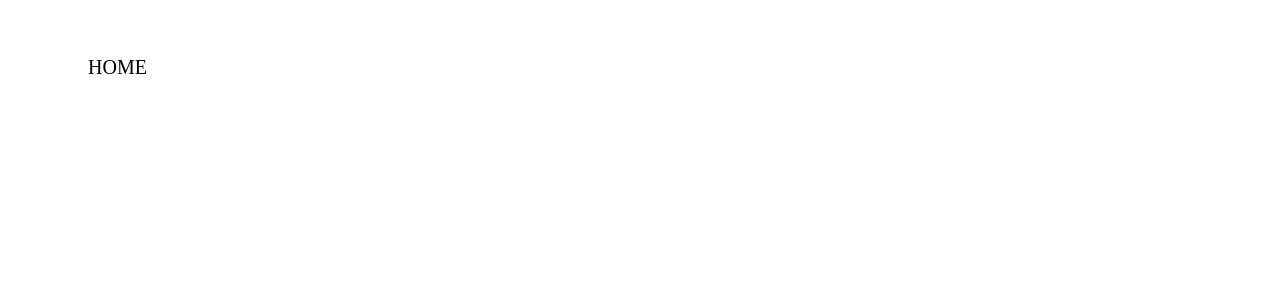
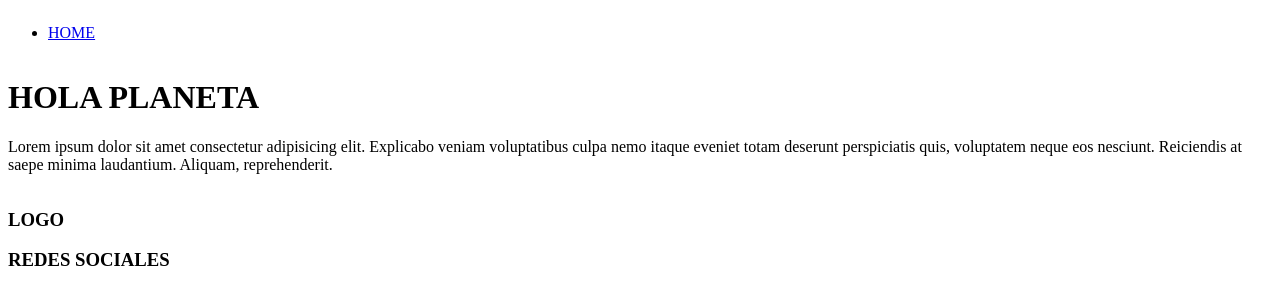
Before and after one commit to sofymag/class12_sass, a website: page index.html in a window 1280 px wide. Drawn offline with Linux system fonts and the light colour scheme.

Commit message:
maquetamos index con grids y sass

```diff
--- a/index.html
+++ b/index.html
@@ -1,5 +1,6 @@
 <!DOCTYPE html>
 <html lang="en">
+
 <head>
     <meta charset="UTF-8">
     <meta http-equiv="X-UA-Compatible" content="IE=edge">
@@ -8,7 +9,9 @@
     <!-- LINK CSS-->
     <link rel="stylesheet" href="css/style.css">
 </head>
+
 <body>
+    <div class="grid">
         <header>
             <nav>
                 <ul>
@@ -16,5 +19,24 @@
                 </ul>
             </nav>
         </header>
+        <main>
+            <div class="encabezado">
+                <h1>HOLA PLANETA</h1>
+            </div>
+            <div class="parrafo">
+                <p>Lorem ipsum dolor sit amet consectetur adipisicing elit. Explicabo veniam voluptatibus culpa nemo
+                    itaque eveniet totam deserunt perspiciatis quis, voluptatem neque eos nesciunt. Reiciendis at saepe
+                    minima laudantium. Aliquam, reprehenderit.</p>
+            </div>
+        </main>
+        <footer>
+            <div class="logo">
+                <h3>LOGO</h3>
+            </div>
+            <div class="rrss">
+                <h3>REDES SOCIALES</h3>
+            </div>
+        </footer>
+    </div>
 </body>
 </html>
--- a/scss/style.scss
+++ b/scss/style.scss
@@ -5,10 +5,25 @@
 $white:white;
 $f-size-p-desktop:20px;
 $f-size-p-mobile:18px;
+$grid:grid;
+$auto:auto ;
+$full-width:100%;
+.grid{
+    display: $grid;
+    grid-template-columns: $full-width;
+    grid-template-rows: repeat(3,$auto);
+    grid-template-areas:
+    "header"
+    "main"
+    "footer";
+    header{grid-area: header;}
+    main{grid-area: main;}
+    footer{grid-area: footer;}
+}
 //NESTING
 header{
     background-color:$white;
-    nav{
+    .nav{
         padding: 20px;
         margin: 10px;
         ul{
```
Also changed, not shown: css/style.css, 1 other file. Lines whose indentation alone changed are shown as unchanged.
